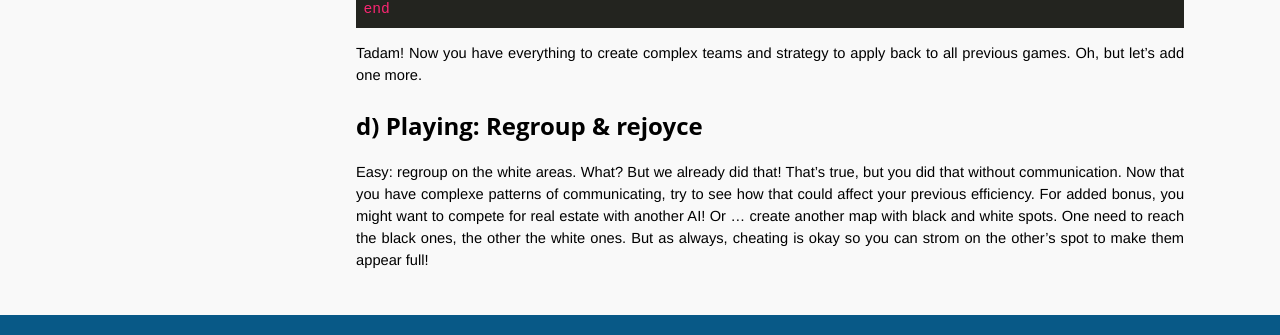
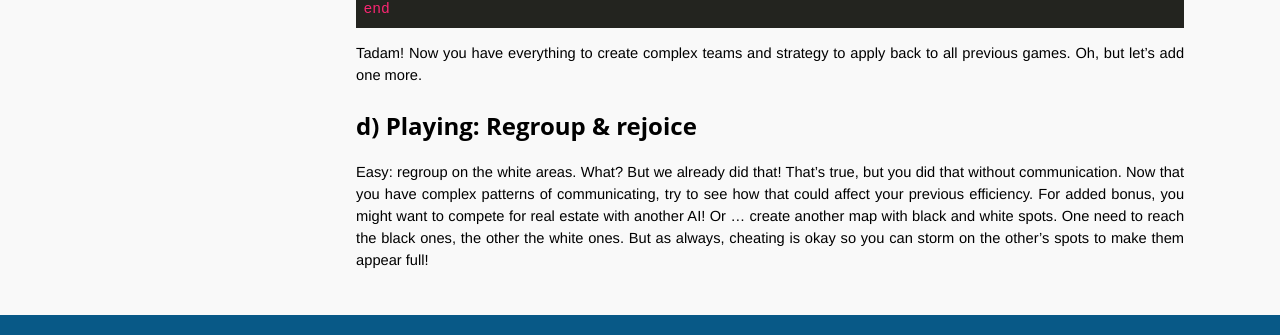
Before and after one commit to OpenTechSchool-Brussels/AI-for-robots-and-swarms, a Jekyll site: the page built from Braintenberg-vehicules.markdown, in a window 1280 px wide and 900 px high, scrolled down 2807 px. Shown: the part 526-861 px from the top of the window. Built offline with Jekyll 4.4.1, drawn with Linux system fonts in a browser that asks for light colours; Markdown is read by kramdown in place of the engine named in the settings.

Commit message:
Update Braintenberg-vehicules.markdown

```diff
--- a/Braintenberg-vehicules.markdown
+++ b/Braintenberg-vehicules.markdown
@@ -127,5 +127,5 @@
 
 Tadam! Now you have everything to create complex teams and strategy to apply back to all previous games. Oh, but let's add one more.
 
-##d) Playing: Regroup & rejoyce
-Easy: regroup on the white areas. What? But we already did that! That's true, but you did that without communication. Now that you have complexe patterns of communicating, try to see how that could affect your previous efficiency. For added bonus, you might want to compete for real estate with another AI! Or ... create another map with black and white spots. One need to reach the black ones, the other the white ones. But as always, cheating is okay so you can strom on the other's spot to make them appear full!
+##d) Playing: Regroup & rejoice
+Easy: regroup on the white areas. What? But we already did that! That's true, but you did that without communication. Now that you have complex patterns of communicating, try to see how that could affect your previous efficiency. For added bonus, you might want to compete for real estate with another AI! Or ... create another map with black and white spots. One need to reach the black ones, the other the white ones. But as always, cheating is okay so you can storm on the other's spots to make them appear full!
```
